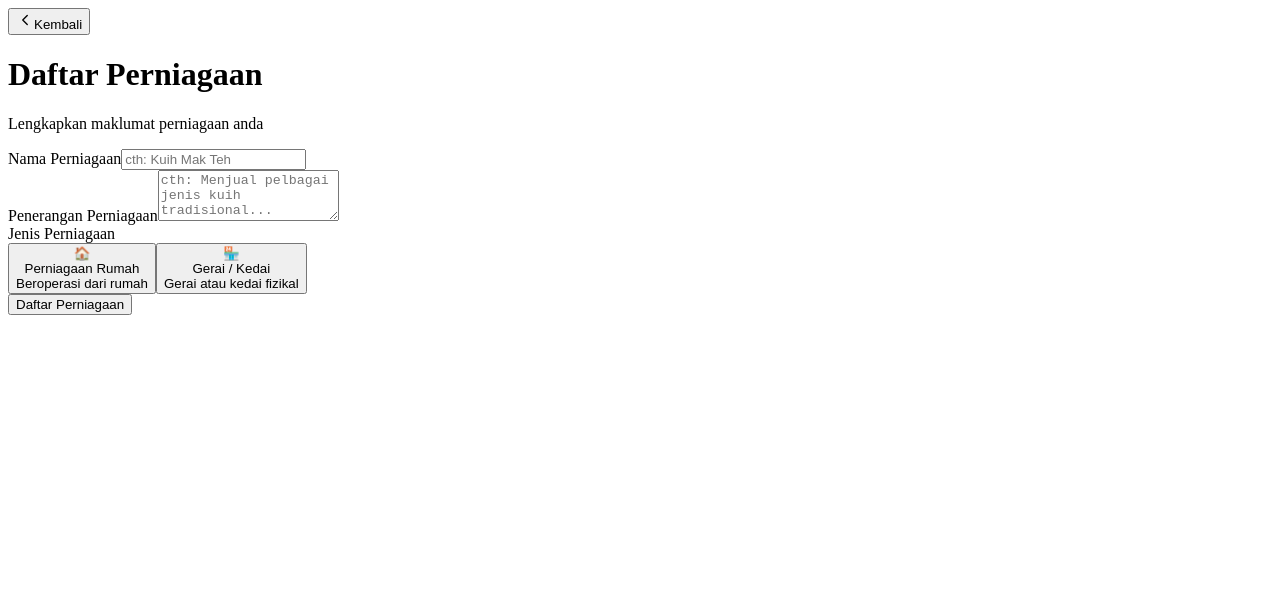
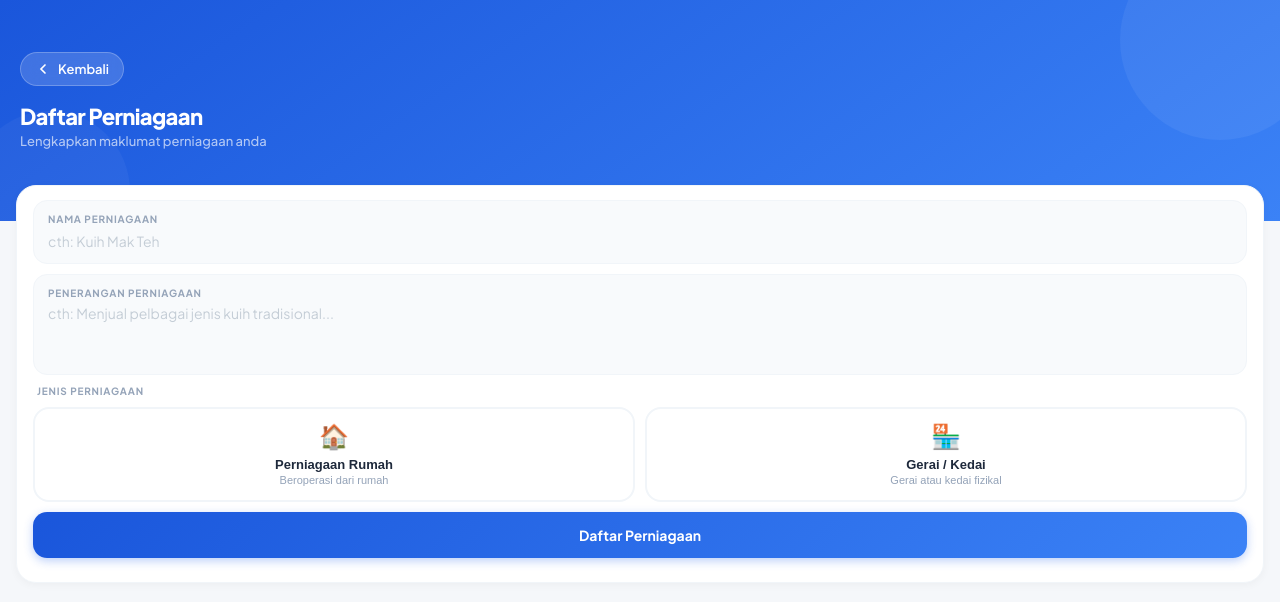
Before and after one commit to Izzrieq/AI-Cost-Smart-SaaS, a Next.js app in the folder frontend/: page /daftar-perniagaan in a window 1280 px wide. Shown: the top 602 px of the page. Built offline with nearby package versions, Linux system fonts and the light colour scheme; no server answers.

Commit message:
UI for daftar

```diff
--- a/frontend/app/(user)/daftar-perniagaan/page.tsx
+++ b/frontend/app/(user)/daftar-perniagaan/page.tsx
@@ -8,6 +8,13 @@ const businessTypes = [
   { value: "home", label: "Perniagaan Rumah", icon: "🏠", desc: "Beroperasi dari rumah" },
   { value: "stall", label: "Gerai / Kedai", icon: "🏪", desc: "Gerai atau kedai fizikal" },
 ];
+
+// ─── ICONS ───────────────────────────────────────────────────────────────────
+const IconBack = () => (
+  <svg width="16" height="16" viewBox="0 0 24 24" fill="none" stroke="currentColor" strokeWidth="2.5" strokeLinecap="round">
+    <path d="M15 18l-6-6 6-6" />
+  </svg>
+);
 
 export default function DaftarPerniagaanPage() {
   const router = useRouter();
@@ -51,85 +58,124 @@ export default function DaftarPerniagaanPage() {
   };
 
   return (
-    <div className="min-h-screen bg-[#f0f4f8] font-sans">
+    <>
+      <style>{`
+        @import url('https://fonts.googleapis.com/css2?family=Plus+Jakarta+Sans:wght@400;500;600;700;800&display=swap');
+        * { box-sizing: border-box; margin: 0; padding: 0; }
+        .db-root { min-height: 100vh; background: #f5f7fa; font-family: 'Plus Jakarta Sans', sans-serif; padding-bottom: 60px; }
+        .db-header { background: linear-gradient(145deg, #1a56db, #3b82f6); padding: 52px 20px 72px; position: relative; overflow: hidden; }
+        .db-header::before { content:''; position:absolute; top:-60px; right:-40px; width:200px; height:200px; border-radius:50%; background:rgba(255,255,255,0.06); }
+        .db-header::after  { content:''; position:absolute; bottom:-50px; left:-30px; width:160px; height:160px; border-radius:50%; background:rgba(255,255,255,0.04); }
+        .db-header-inner { position:relative; z-index:1; }
 
-      {/* Header */}
-      <div className="px-5 pt-12 pb-5 bg-white border-b border-gray-100">
-        <button
-          onClick={() => router.back()}
-          className="flex items-center gap-1.5 text-sm text-gray-500 mb-4"
-        >
-          <svg width="18" height="18" viewBox="0 0 24 24" fill="none" stroke="currentColor" strokeWidth="1.8" strokeLinecap="round" strokeLinejoin="round">
-            <path d="M15 18l-6-6 6-6" />
-          </svg>
-          Kembali
+        .db-back-btn { display:inline-flex; align-items:center; gap:7px; background:rgba(255,255,255,0.16); border:1.5px solid rgba(255,255,255,0.24); backdrop-filter:blur(8px); color:#fff; font-size:13px; font-weight:600; padding:8px 14px; border-radius:99px; cursor:pointer; font-family:'Plus Jakarta Sans',sans-serif; transition:background 0.2s; margin-bottom:16px; }
+        .db-back-btn:hover { background:rgba(255,255,255,0.24); }
+
+        .db-header-title { font-size:22px; font-weight:800; color:#fff; letter-spacing:-0.03em; }
+        .db-header-subtitle { font-size:13px; color:rgba(255,255,255,0.65); margin-top:3px; font-weight:500; }
+
+        .db-body { margin-top:-36px; padding:0 16px; position:relative; z-index:10; }
+
+        .db-card { background:#fff; border-radius:20px; border:1px solid #f1f5f9; box-shadow:0 2px 8px rgba(0,0,0,0.04); padding:14px 16px; margin-bottom:14px; animation:fadeUp 0.35s ease both; }
+
+        .db-field { background:#f8fafc; border:1.5px solid #f1f5f9; border-radius:14px; padding:12px 14px; margin-bottom:10px; transition:border-color 0.2s; }
+        .db-field:focus-within { border-color:#93c5fd; background:#fff; }
+        .db-field-label { font-size:10px; font-weight:700; color:#94a3b8; text-transform:uppercase; letter-spacing:0.08em; margin-bottom:5px; display:block; }
+        .db-field input { width:100%; font-size:14px; font-weight:600; color:#1e293b; background:transparent; border:none; outline:none; font-family:'Plus Jakarta Sans',sans-serif; }
+        .db-field input::placeholder { color:#c4cdd6; font-weight:400; }
+        .db-field textarea { width:100%; font-size:14px; font-weight:600; color:#1e293b; background:transparent; border:none; outline:none; font-family:'Plus Jakarta Sans',sans-serif; resize:none; }
+        .db-field textarea::placeholder { color:#c4cdd6; font-weight:400; }
+
+        .db-field-readonly { background:#f1f5f9 !important; }
+        .db-field-readonly input { color:#94a3b8 !important; cursor:not-allowed; }
+
+        .db-pill-group { display:flex; gap:6px; flex-wrap:wrap; }
+        .db-pill { padding:6px 12px; border-radius:99px; font-size:11px; font-weight:700; border:1.5px solid #e2e8f0; background:#fff; color:#64748b; cursor:pointer; font-family:'Plus Jakarta Sans',sans-serif; transition:all 0.15s; }
+        .db-pill.active { background:#1a56db; color:#fff; border-color:transparent; }
+
+        .db-grid-2 { display:grid; grid-template-columns:1fr 1fr; gap:10px; }
+
+        .db-save-btn { width:100%; padding:14px; background:linear-gradient(135deg,#1a56db,#3b82f6); border:none; border-radius:14px; color:#fff; font-size:14px; font-weight:700; font-family:'Plus Jakarta Sans',sans-serif; cursor:pointer; box-shadow:0 3px 10px rgba(37,99,235,0.3); margin-bottom:10px; transition:opacity 0.15s; }
+        .db-save-btn:disabled { opacity:0.55; pointer-events:none; }
+
+        .db-error { padding:12px 14px; background:#fef2f2; border:1px solid #fecaca; border-radius:14px; color:#dc2626; font-size:13px; font-weight:500; margin-bottom:14px; }
+
+        .db-type-grid { display:grid; grid-template-columns:1fr 1fr; gap:10px; margin-bottom:10px; }
+        .db-type-card { border-radius:16px; border:2px solid #f1f5f9; padding:14px 14px; cursor:pointer; transition:all 0.15s; background:#fff; }
+        .db-type-card.active { border-color:#2563eb; background:#eff6ff; }
+        .db-type-card:hover { border-color:#93c5fd; }
+        .db-type-icon { font-size:24px; margin-bottom:6px; }
+        .db-type-label { font-size:13px; font-weight:700; color:#1e293b; }
+        .db-type-card.active .db-type-label { color:#2563eb; }
+        .db-type-desc { font-size:11px; color:#94a3b8; margin-top:2px; }
+
+        @keyframes fadeUp { from{opacity:0;transform:translateY(10px)} to{opacity:1;transform:translateY(0)} }
+      `}</style>
+
+      <div className="db-root">
+
+        {/* ── HEADER ── */}
+        <div className="db-header">
+          <div className="db-header-inner">
+            <button className="db-back-btn" onClick={() => router.back()}>
+              <IconBack /> Kembali
             </button>
-        <h1 className="text-xl font-semibold text-gray-900">Daftar Perniagaan</h1>
-        <p className="mt-1 text-sm text-gray-500">Lengkapkan maklumat perniagaan anda</p>
+            <div className="db-header-title">Daftar Perniagaan</div>
+            <div className="db-header-subtitle">Lengkapkan maklumat perniagaan anda</div>
+          </div>
         </div>
 
-      <div className="max-w-lg px-4 py-6 mx-auto space-y-5">
+        <div className="db-body">
+
+          {/* ── FORM ── */}
+          <div className="db-card" style={{ animationDelay: "0.05s" }}>
 
             {/* Nama Perniagaan */}
-        <div className="px-4 py-4 bg-white border border-gray-100 rounded-2xl">
-          <label className="block mb-2 text-xs font-medium tracking-wide text-gray-500 uppercase">
-            Nama Perniagaan
-          </label>
+            <div className="db-field">
+              <label className="db-field-label">Nama Perniagaan</label>
               <input
                 type="text"
                 placeholder="cth: Kuih Mak Teh"
                 value={form.name}
                 onChange={(e) => setForm({ ...form, name: e.target.value })}
-            className="w-full text-sm text-gray-900 placeholder-gray-300 bg-transparent outline-none"
               />
             </div>
 
             {/* Penerangan */}
-        <div className="px-4 py-4 bg-white border border-gray-100 rounded-2xl">
-          <label className="block mb-2 text-xs font-medium tracking-wide text-gray-500 uppercase">
-            Penerangan Perniagaan
-          </label>
+            <div className="db-field">
+              <label className="db-field-label">Penerangan Perniagaan</label>
               <textarea
                 placeholder="cth: Menjual pelbagai jenis kuih tradisional..."
                 value={form.description}
                 onChange={(e) => setForm({ ...form, description: e.target.value })}
                 rows={3}
-            className="w-full text-sm text-gray-900 placeholder-gray-300 bg-transparent outline-none resize-none"
               />
             </div>
 
             {/* Jenis Perniagaan */}
-        <div>
-          <label className="block px-1 mb-2 text-xs font-medium tracking-wide text-gray-500 uppercase">
+            <label className="db-field-label" style={{ margin: "0 4px 10px 4px" }}>
               Jenis Perniagaan
             </label>
-          <div className="grid grid-cols-2 gap-3">
+            <div className="db-type-grid">
               {businessTypes.map((type) => {
                 const selected = form.type === type.value;
                 return (
                   <button
                     key={type.value}
                     onClick={() => setForm({ ...form, type: type.value })}
-                  className={`rounded-2xl border-2 px-4 py-4 text-left transition-all ${
-                    selected
-                      ? "border-[#2563eb] bg-[#eff6ff]"
-                      : "border-gray-100 bg-white"
-                  }`}
+                    className={`db-type-card ${selected ? "active" : ""}`}
                   >
-                  <div className="mb-2 text-2xl">{type.icon}</div>
-                  <div className={`text-sm font-semibold mb-0.5 ${selected ? "text-[#2563eb]" : "text-gray-900"}`}>
-                    {type.label}
-                  </div>
-                  <div className="text-xs text-gray-400">{type.desc}</div>
+                    <div className="db-type-icon">{type.icon}</div>
+                    <div className="db-type-label">{type.label}</div>
+                    <div className="db-type-desc">{type.desc}</div>
                   </button>
                 );
               })}
             </div>
-        </div>
 
             {/* Error */}
             {error && (
-          <div className="px-4 py-3 text-sm text-red-500 border border-red-100 bg-red-50 rounded-2xl">
+              <div className="db-error">
                 {error}
               </div>
             )}
@@ -138,12 +184,15 @@ export default function DaftarPerniagaanPage() {
             <button
               onClick={handleSubmit}
               disabled={loading}
-          className="w-full bg-[#2563eb] text-white py-4 rounded-2xl text-sm font-semibold disabled:opacity-60 active:opacity-80 transition-opacity"
+              className="db-save-btn"
             >
               {loading ? "Mendaftar..." : "Daftar Perniagaan"}
             </button>
 
           </div>
+
         </div>
+      </div>
+    </>
   );
 }
```
Lines whose indentation alone changed are shown as unchanged.
